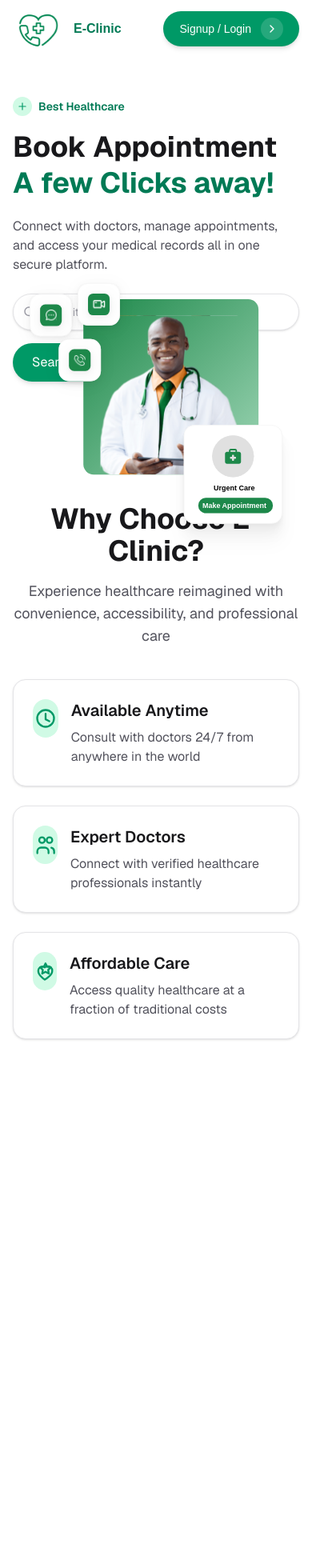
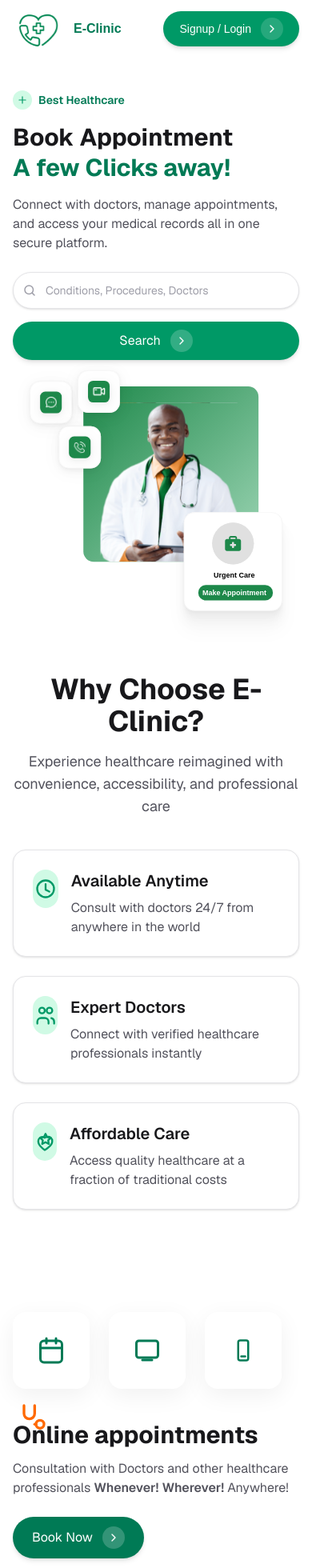
Before and after one commit to codeAKstan/eclinic, a Next.js app: page / in a window 390 px wide. Shown: the top 1960 px of the page at 80% size. Before the commit the page ends 1363 px from the top, so only its background shows below. Built offline with nearby package versions, Linux system fonts and the light colour scheme.

Commit message:
feat: add urgent care and online appointments components
Add new components for urgent care and online appointments sections to the homepage. Includes responsive styling and layout adjustments to the hero section.

```diff
--- a/app/components/Hero.jsx
+++ b/app/components/Hero.jsx
@@ -3,8 +3,8 @@ import Link from "next/link";
 
 export default function Hero() {
   return (
-    <section className="mx-auto max-w-6xl px-4 md:px-6 py-12 md:py-20">
-      <div className="grid items-center gap-10 md:grid-cols-2">
+    <section className="mx-auto max-w-6xl px-4 md:px-6 py-10 md:py-20">
+      <div className="grid items-center gap-8 md:gap-10 md:grid-cols-2">
         {/* Left side */}
         <div>
           <div className="mb-4 flex items-center gap-2">
@@ -16,13 +16,13 @@ export default function Hero() {
             <span className="text-sm font-semibold text-emerald-700">Best Healthcare</span>
           </div>
 
-          <h1 className="text-4xl font-bold leading-tight text-zinc-900 md:text-5xl">
+          <h1 className="text-3xl font-bold leading-tight text-zinc-900 sm:text-4xl md:text-5xl">
             Book Appointment
             <br />
             <span className="text-emerald-700">A few Clicks away!</span>
           </h1>
 
-          <p className="mt-5 max-w-xl text-zinc-600">
+          <p className="mt-4 max-w-xl text-zinc-600">
             Connect with doctors, manage appointments, and access your medical records all in one secure platform.
           </p>
 
@@ -43,7 +43,7 @@ export default function Hero() {
             </div>
 
             <div className="flex items-center gap-4">
-              <button className="flex h-12 items-center gap-3 rounded-full bg-emerald-600 px-6 text-white shadow-md hover:bg-emerald-700">
+              <button className="flex h-12 w-full sm:w-auto items-center justify-center gap-3 rounded-full bg-emerald-600 px-6 text-white shadow-md hover:bg-emerald-700">
                 Search
                 <span className="grid h-7 w-7 place-items-center rounded-full bg-white/20">
                   <svg width="16" height="16" viewBox="0 0 24 24" fill="none" xmlns="http://www.w3.org/2000/svg">
@@ -56,11 +56,11 @@ export default function Hero() {
         </div>
 
         {/* Right side */}
-        <div className="relative">
+        <div className="relative mt-8 md:mt-0 h-56 sm:h-64 md:h-[360px] rounded-3xl">
 
           {/* Doctor image */}
           <div className="absolute inset-0 flex items-center justify-center">
-            <Image src="/doc.svg" alt="Doctor" width={420} height={320} className="object-contain" />
+            <Image src="/doc.svg" alt="Doctor" width={380} height={300} className="object-contain" />
           </div>
         </div>
       </div>
--- /dev/null
+++ b/app/components/OnlineAppointments.jsx
@@ -0,0 +1,63 @@
+import Link from "next/link";
+
+export default function OnlineAppointments() {
+  return (
+    <section className="mx-auto max-w-6xl px-4 md:px-6 py-16">
+      <div className="grid items-center gap-10 md:grid-cols-2">
+        {/* Left: icon tiles */}
+        <div className="relative flex w-full max-w-sm flex-wrap gap-6">
+          {/* top-left */}
+          <div className="grid h-24 w-24 place-items-center rounded-2xl bg-white shadow-[0_8px_30px_rgba(0,0,0,0.06)]">
+            <svg width="36" height="36" viewBox="0 0 24 24" fill="none" xmlns="http://www.w3.org/2000/svg" className="text-emerald-700">
+              <rect x="3" y="4" width="18" height="18" rx="3" stroke="currentColor" strokeWidth="2" />
+              <path d="M8 2v4M16 2v4M3 10h18" stroke="currentColor" strokeWidth="2" strokeLinecap="round" />
+            </svg>
+          </div>
+          {/* top-right */}
+          <div className="grid h-24 w-24 place-items-center rounded-2xl bg-white shadow-[0_8px_30px_rgba(0,0,0,0.06)]">
+            <svg width="36" height="36" viewBox="0 0 24 24" fill="none" xmlns="http://www.w3.org/2000/svg" className="text-emerald-700">
+              <rect x="3" y="4" width="18" height="14" rx="2" stroke="currentColor" strokeWidth="2" />
+              <path d="M8 20h8" stroke="currentColor" strokeWidth="2" strokeLinecap="round" />
+            </svg>
+          </div>
+          {/* bottom-left (stethoscope accent) */}
+          <div className="absolute left-1 top-28 text-orange-500">
+            <svg width="40" height="40" viewBox="0 0 24 24" fill="none" xmlns="http://www.w3.org/2000/svg">
+              <path d="M6 3v6a4 4 0 008 0V3" stroke="currentColor" strokeWidth="2" strokeLinecap="round" />
+              <circle cx="18" cy="17" r="3" stroke="currentColor" strokeWidth="2" />
+              <path d="M14 17h1" stroke="currentColor" strokeWidth="2" strokeLinecap="round" />
+            </svg>
+          </div>
+          {/* bottom-right */}
+          <div className="grid h-24 w-24 place-items-center rounded-2xl bg-white shadow-[0_8px_30px_rgba(0,0,0,0.06)]">
+            <svg width="30" height="30" viewBox="0 0 24 24" fill="none" xmlns="http://www.w3.org/2000/svg" className="text-emerald-700">
+              <rect x="7" y="2" width="10" height="20" rx="2" stroke="currentColor" strokeWidth="2" />
+              <path d="M10 18h4" stroke="currentColor" strokeWidth="2" strokeLinecap="round" />
+            </svg>
+          </div>
+        </div>
+
+        {/* Right: text and CTA */}
+        <div>
+          <h3 className="text-3xl font-bold text-zinc-900">Online appointments</h3>
+          <p className="mt-3 max-w-lg text-zinc-600">
+            Consultation with Doctors and other healthcare professionals <span className="font-semibold">Whenever!</span> <span className="font-semibold">Wherever!</span> Anywhere!
+          </p>
+          <div className="mt-6">
+            <Link
+              href="#"
+              className="inline-flex items-center gap-3 rounded-full bg-emerald-700 px-6 py-3 text-white shadow-md hover:bg-emerald-800"
+            >
+              Book Now
+              <span className="grid h-7 w-7 place-items-center rounded-full bg-white/20">
+                <svg width="16" height="16" viewBox="0 0 24 24" fill="none" xmlns="http://www.w3.org/2000/svg">
+                  <path d="M9 18l6-6-6-6" stroke="currentColor" strokeWidth="2" strokeLinecap="round" strokeLinejoin="round" />
+                </svg>
+              </span>
+            </Link>
+          </div>
+        </div>
+      </div>
+    </section>
+  );
+}
--- /dev/null
+++ b/app/components/UrgentCare.jsx
@@ -0,0 +1,28 @@
+export default function UrgentCare() {
+  return (
+    <section className="mx-auto max-w-6xl px-4 md:px-6 py-16">
+      <div className="rounded-3xl bg-gradient-to-r from-emerald-600 to-emerald-300 p-8 md:p-10 text-white relative">
+        <div className="max-w-3xl">
+          <h3 className="text-3xl font-bold">Urgent Care</h3>
+          <p className="mt-3 text-sm md:text-base opacity-90">
+            Same-day doctor&apos;s appointment for diagnosis and treatment of medical illnesses that are acute but do not pose an immediate threat to life and health
+          </p>
+        </div>
+
+        {/* Ghost 24/7 and medical bag icon on right */}
+        <div className="pointer-events-none absolute inset-y-0 right-0 flex items-center pr-8">
+          <div className="flex items-center gap-6 opacity-30">
+            <span className="text-4xl md:text-5xl font-extrabold">24/7</span>
+            <span className="grid h-16 w-20 place-items-center rounded-2xl border border-white/20">
+              <svg width="40" height="40" viewBox="0 0 24 24" fill="none" xmlns="http://www.w3.org/2000/svg" className="text-white">
+                <rect x="4" y="8" width="16" height="12" rx="3" stroke="currentColor" strokeWidth="2" />
+                <path d="M8 8V7a3 3 0 013-3h2a3 3 0 013 3v1" stroke="currentColor" strokeWidth="2" strokeLinecap="round" />
+                <path d="M12 12v4M10 14h4" stroke="currentColor" strokeWidth="2" strokeLinecap="round" />
+              </svg>
+            </span>
+          </div>
+        </div>
+      </div>
+    </section>
+  );
+}
--- a/app/page.js
+++ b/app/page.js
@@ -1,11 +1,15 @@
 import Hero from "./components/Hero";
 import WhyChoose from "./components/WhyChoose";
+import OnlineAppointments from "./components/OnlineAppointments";
+import UrgentCare from "./components/UrgentCare";
 
 export default function Home() {
   return (
     <main className="font-sans">
       <Hero />
       <WhyChoose />
+      <OnlineAppointments />
+      <UrgentCare />
     </main>
   );
 }
```
